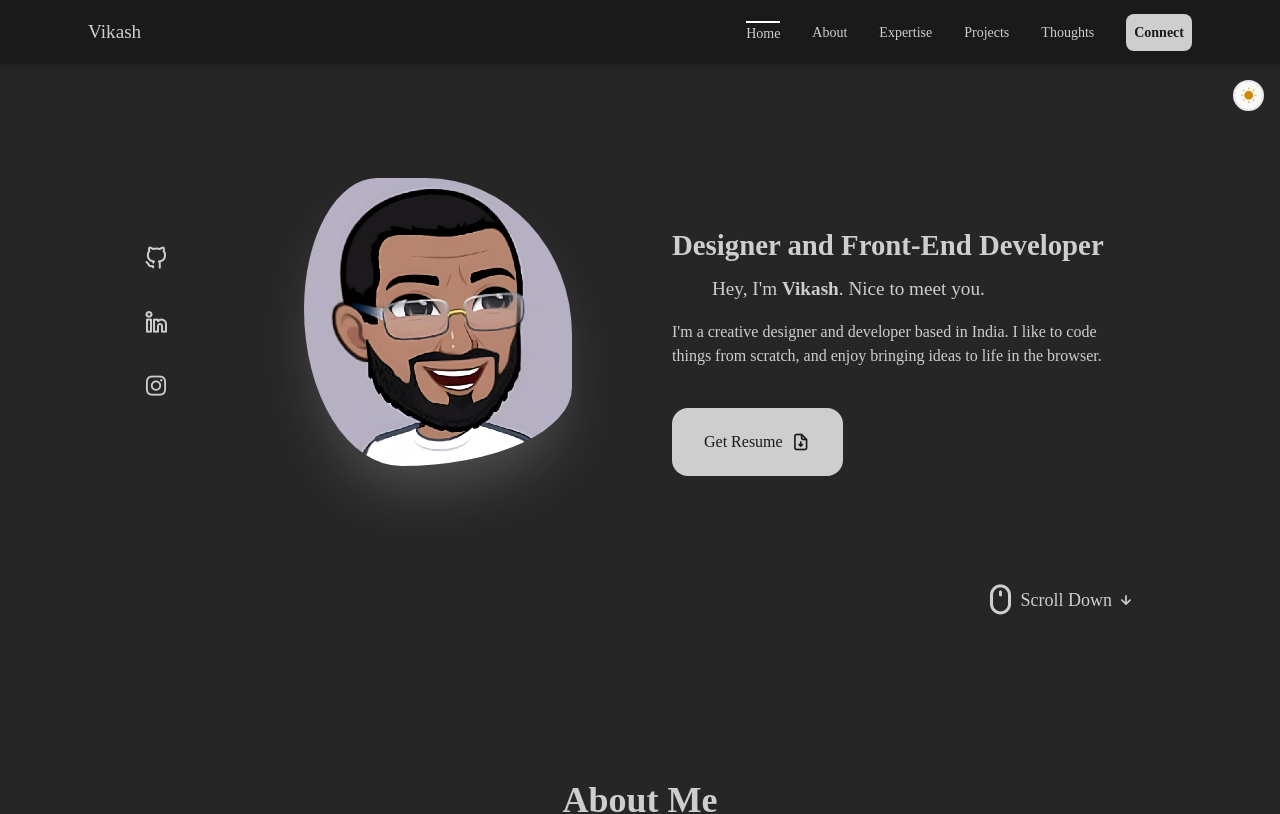
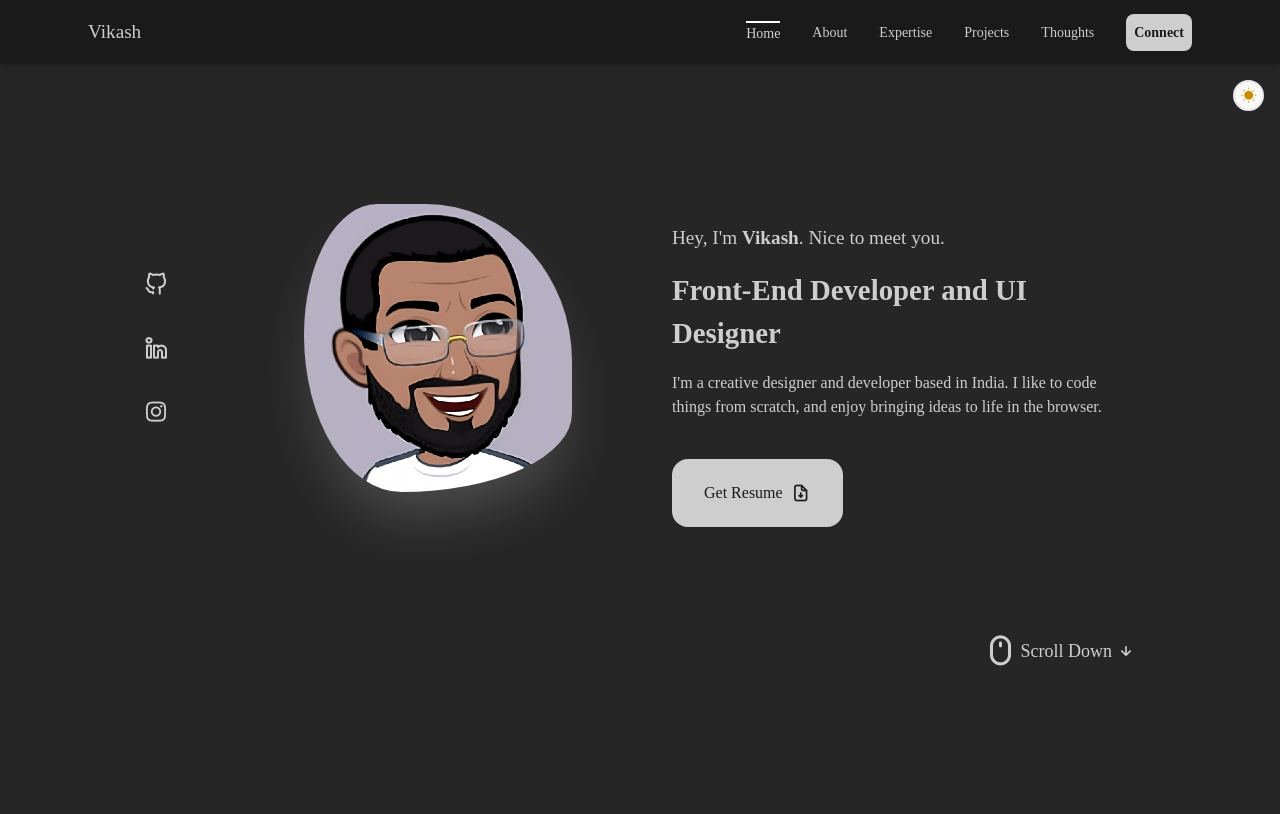
Before and after one commit to Vikashup2109/Viakshup2109.github.io, a React (Create React App) app: page / in a window 1280 px wide. Shown: the top 814 px of the page. Built offline with nearby package versions, Linux system fonts and the light colour scheme.

Commit message:
Home Edited

```diff
--- a/src/components/Home.jsx
+++ b/src/components/Home.jsx
@@ -42,8 +42,8 @@ const Home = forwardRef((props, ref) => {
 
                               <div className="lg:w-1/2 lg:pl-8 md:pl-20 lg:pl-24 mt-24">
                                    <div className="text-center lg:text-left">
-                                        <h1 className="text-res-big sm:text-h2 mb-2 text-titleColor dark:text-titleColorDarkMode">Designer and Front-End Developer</h1>
-                                        <h3 className="text-res-h3 sm:text-h3 lg:pl-10 font-normal mb-4 text-titleColor dark:text-titleColorDarkMode">Hey, I'm <strong>Vikash</strong>. Nice to meet you.</h3>
+                                        <h3 className="text-res-h3 sm:text-h3 font-normal mb-4 text-titleColor dark:text-titleColorDarkMode">Hey, I'm <strong>Vikash</strong>. Nice to meet you.</h3>
+                                        <h1 className="text-res-big sm:text-h2 mb-4 text-titleColor dark:text-titleColorDarkMode">Front-End Developer and UI Designer</h1>
                                         <p className="max-w-md text-titleColor dark:text-titleColorDarkMode">I'm a creative designer and developer based in India. I like to code things from scratch, and enjoy bringing ideas to life in the browser.
                                         </p>
                                         <a download='Vikash_Resume.pdf' href={Resume} className="button button--flex bg-titleColor dark:bg-titleColorDarkMode space-x-2 my-10 text-containerColor dark:text-containerColorDarkMode">
```
